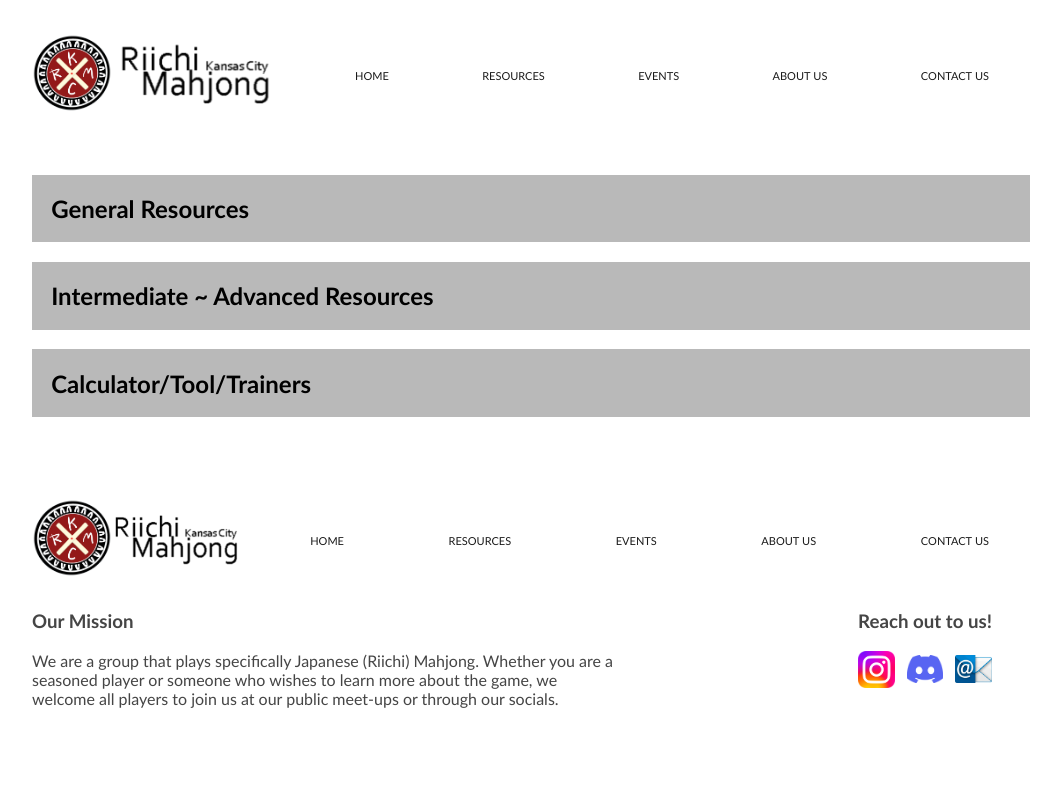
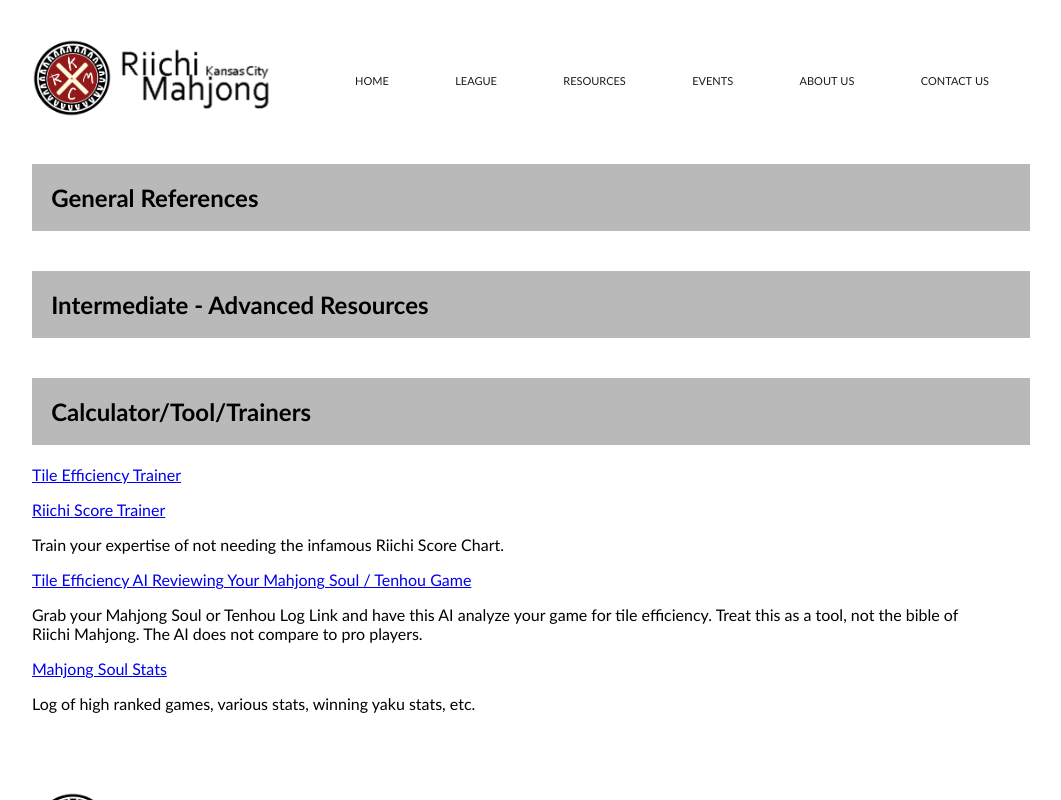
Before and after one commit to smyGitt/kcriichi_website, a React (Create React App) app: page /resource in a window 1280 px wide. Both pictures are taken after a click on the element "Calculator/Tool/Trainers". Shown: the top 800 px of the page, without its empty margins (128-1189 px from the left). Built offline with nearby package versions, Linux system fonts and the light colour scheme.

Commit message:
dropdown complete

```diff
--- a/src/App.css
+++ b/src/App.css
@@ -1,5 +1,6 @@
 .App {
-  display: grid;
+  display: flex;
+  flex-direction: column;
   margin:auto;
   grid-template-columns: 100%;
   width: 60rem;
@@ -9,7 +10,7 @@
   table-layout: fixed;
   grid-auto-flow: row;
   justify-content: center;
-  padding-top: 3vh;
+  padding-top: 1%;
 }
 
 .App * {
--- a/src/components/Dropdown/Dropdown.jsx
+++ b/src/components/Dropdown/Dropdown.jsx
@@ -1,15 +1,20 @@
 import "./Dropdown.css";
+import { useState } from "react";
 
-export default function Dropdown({ title="Untitled", onClick, children }) {
+export default function Dropdown({ title = "Untitled", children}) {
+    const [isDropped, setIsDropped] = useState(false);
+
     function onClickHandler() {
-
+        if (isDropped) { setIsDropped(false); }
+        else { setIsDropped(true); }
     }
 
-    return(<div className="dropdown">
-        <h2 onClick={()=>onClick}>{title}</h2>
-        <div>
-            {children}
+    return (
+        <div className="dropdown">
+            <h2 onClick={onClickHandler}>{title}</h2>
+            <div>
+                {isDropped?children:null}
+            </div>
         </div>
-    </div>
     );
 }
--- a/src/components/Navbar/Navbar.jsx
+++ b/src/components/Navbar/Navbar.jsx
@@ -6,6 +6,7 @@ export default function Navbar() {
         <nav className='navbar'>
             <ul>
                 <li><Link to="/">Home</Link></li>
+                <li><Link to="league">League</Link></li>
                 <li><Link to="resource">Resources</Link></li>
                 <li><Link to="event">Events</Link></li>
                 <li><Link to="about">About Us</Link></li>
--- a/src/components/Router/Router.jsx
+++ b/src/components/Router/Router.jsx
@@ -1,8 +1,10 @@
 import { Route, Routes } from "react-router-dom";
 
 import HomePage from "../pages/HomePage/HomePage";
+import LeaguePage from "../pages/LeaguePage/LeaguePage";
 import AboutPage from "../pages/AboutPage/AboutPage";
 import ResourcePage from "../pages/ResourcePage/ResourcePage";
+import ContactPage from "../pages/ContactPage/ContactPage";
 
 
 export default function Router() {
@@ -11,8 +13,10 @@ export default function Router() {
     return(
         <Routes>
             <Route path="/" element={<HomePage />} />
+            <Route path="/league" element={<LeaguePage />} />
             <Route path="/about" element={<AboutPage />} />
             <Route path="/resource" element={<ResourcePage />} />
+            <Route path="/contact" element={<ContactPage />} />
         </Routes>
     );
 }
--- /dev/null
+++ b/src/components/pages/ContactPage/ContactPage.css
@@ -0,0 +1,16 @@
+.contact-page {
+    display: grid;
+}
+
+.contact-page h1 {
+    grid-row: 0;
+    grid-column: 0;
+}
+
+.contact-textbox {
+    grid-row: 2;
+    grid-column: 0;
+    -ms-grid-column-span: 2;
+    resize: vertical;
+    min-height: 50%;
+}
--- a/src/components/pages/ContactPage/ContactPage.jsx
+++ b/src/components/pages/ContactPage/ContactPage.jsx
@@ -0,0 +1,11 @@
+import "./ContactPage.css"
+
+export default function ContactPage() {
+    return(
+        <div className="contact-page">
+            <h1>Contact us!</h1>
+            <textarea className="contact-textbox" defaultValue="Enter your comments...">
+            </textarea>
+        </div>
+    )
+}
--- /dev/null
+++ b/src/components/pages/LeaguePage/LeaguePage.jsx
@@ -0,0 +1,5 @@
+export default function LeaguePage() {
+    return(
+        <iframe src="https://docs.google.com/forms/d/e/1FAIpQLSfem8otLZJzJoeCdh4mNEvzHMXZdt9dZxMq35NVk31N_u54Gg/viewform?embedded=true" width="640" height="381" frameborder="0" marginheight="0" marginwidth="0">Loading…</iframe>
+    )
+}
--- a/src/components/pages/ResourcePage/ResourcePage.jsx
+++ b/src/components/pages/ResourcePage/ResourcePage.jsx
@@ -1,21 +1,41 @@
 import "./ResourcePage.css"
-import ResourceLinks from "./resourceLinks.js"
+import { resourceLinks } from "./resourceLinks.js"
 import Dropdown from "../../Dropdown/Dropdown.jsx";
-import { useState } from "react"
 
 export default function ResourcePage() {
 
-    const [isDropped,setIsDropped] = useState([false,false,false]);
-    function onClickHandler() {
-
+    function renderResources(resources) {
+        const renderedLinks = [];
+        let index = 0;
+        for (const data of resources) {
+            renderedLinks.push(
+                <div key={index}>
+                    <a href={data.href}>{data.name}</a>
+                    <p>{data.desc}</p>
+                </div>
+            )
+            index++;
+        }
+        return renderedLinks;
     }
 
+    function renderDropdown() {
+        const sectionList = [];
+        let index = 0;
+        for (const section of resourceLinks) {
+            sectionList.push(
+                <Dropdown title={section.title} key={index}>
+                    {renderResources(section.resources)}
+                </Dropdown>
+            );
+            index++;
+        }
+        return sectionList;
+    }
 
     return(
-        <div>
-            <Dropdown title="General Resources" ></Dropdown>
-            <Dropdown title="Intermediate ~ Advanced Resources" ></Dropdown>
-            <Dropdown title="Calculator/Tool/Trainers" ></Dropdown>
-        </div>
+        <>
+            {renderDropdown()}
+        </>
     );
 }
--- a/src/components/pages/ResourcePage/resourceLinks.js
+++ b/src/components/pages/ResourcePage/resourceLinks.js
@@ -5,27 +5,27 @@ exports.resourceLinks = [
             {
                 name: 'Riichi Mahjong Primer Brochure',
                 desc: 'A guide prepared by Kansas City Riichi Mahjong to serve as a concise generalized "how-to-play" that can be handed to new players. Designed to be printed out, the majority of the information was taken from mahjong.guide and tweaked to fit on a single page brochure.',
-                link: 'https://docs.google.com/document/d/1nx8XIndgciChgdwnB_x3owM34EuMkZ7vpGM_rqsEqU8/edit?usp=sharing'
+                href: 'https://docs.google.com/document/d/1nx8XIndgciChgdwnB_x3owM34EuMkZ7vpGM_rqsEqU8/edit?usp=sharing'
             },
             {
                 name: "Mahjong Guide: Beginner's Guide to Riichi Mahjong",
                 desc: '',
-                link: 'https://mahjong.guide/a-beginners-guide-to-riichi-mahjong/'
+                href: 'https://mahjong.guide/a-beginners-guide-to-riichi-mahjong/'
             },
             {
                 name: 'Riichi Mahjong Wiki',
                 desc: '',
-                link: 'https://riichi.wiki/Main_Page'
+                href: 'https://riichi.wiki/Main_Page'
             },
             {
                 name: 'World Riichi Championship Rules',
                 desc: '',
-                link: 'https://www.worldriichi.org/wrc-rules'
+                href: 'https://www.worldriichi.org/wrc-rules'
             },
             {
                 name: 'An Exhaustive List of Terminolog',
                 desc: '',
-                link: 'https://mahjong-ny.com/features/terminology/'
+                href: 'https://mahjong-ny.com/features/terminology/'
             }
         ]
     },
@@ -35,47 +35,47 @@ exports.resourceLinks = [
             {
                 name: '"Riichi Book 1" A book written by Daina Chiba.',
                 desc: 'Covers basic concepts like tile efficiency, five block theory, defense, etc. A popular read for many.',
-                link: 'https://dainachiba.github.io/RiichiBooks/'
+                href: 'https://dainachiba.github.io/RiichiBooks/'
             },
             {
                 name: "Daina Chiba's Seminar - PDF",
                 desc: '2017 WWYD (What Would You Do) Quizzes over basic concepts addressed in Riichi Book 1.',
-                link: 'https://files.riichi.moe/mjg/books%20(en)/Riichi%20Seminar%202017.pdf '
+                href: 'https://files.riichi.moe/mjg/books%20(en)/Riichi%20Seminar%202017.pdf '
             },
             {
                 name: "Daina Chiba's Seminar - YouTube",
                 desc: '2017 WWYD (What Would You Do) Quizzes over basic concepts addressed in Riichi Book 1.',
-                link: 'https://www.youtube.com/watch?v=IrurdaLsBMY&list=PL6uk5miE0Y-Cwjhk7fYdqlm8jOrNXiLQ-'
+                href: 'https://www.youtube.com/watch?v=IrurdaLsBMY&list=PL6uk5miE0Y-Cwjhk7fYdqlm8jOrNXiLQ-'
             },
             {
                 name: '2018 Five Block Method/Calling Judgements',
                 desc: '',
-                link: 'https://files.riichi.moe/mjg/books%20(en)/Riichi%20Seminar%202018.pdf'
+                href: 'https://files.riichi.moe/mjg/books%20(en)/Riichi%20Seminar%202018.pdf'
             },
             {
                 name: 'Excerpts from Super Digital Mahjong by Kobayashi Gō',
                 desc: 'Translated Excerpts from Super Digital Mahjong going over many intermediate to advanced strategies.',
-                link: 'https://natsuai.com/mahjong/digital/'
+                href: 'https://natsuai.com/mahjong/digital/'
             },
             {
                 name: '"Riichi Mahjong Strategy"',
                 desc: 'A strategy book from Japan authored by Nemata & Makoto Fukuchi and translated by an anonymous Samaritan.',
-                link: 'https://files.riichi.moe/mjg/books%20(en)/Riichi%20Mahjong%20Strategy%20(rms).pdf'
+                href: 'https://files.riichi.moe/mjg/books%20(en)/Riichi%20Mahjong%20Strategy%20(rms).pdf'
             },
             {
                 name: '"Statistical Mahjong Strategy"',
                 desc: 'An analysis of tons of tenhou games and their statistical outcomes. Written by Miinin, translated by an anon Samaritan.',
-                link: 'https://files.riichi.moe/mjg/books%20(en)/Statistical%20Mahjong%20Strategy%20(sms).pdf'
+                href: 'https://files.riichi.moe/mjg/books%20(en)/Statistical%20Mahjong%20Strategy%20(sms).pdf'
             },
             {
                 name: 'Mahjong Guide: Collection of Intermediate-Advanced Mahjong Strategy Articles',
                 desc: '',
-                link: 'https://mahjong.guide/list-of-articles/'
+                href: 'https://mahjong.guide/list-of-articles/'
             },
             {
                 name: '"100 Latest Techniques of Strong Players"',
                 desc: "A translation of a series 100 WWYD (What Would You Do) Scenarios with answers from pro-players on the internet Riichi Mahjong Community, followed by the author's thoughts. Written by Higa Hidehito.",
-                link: 'https://files.riichi.moe/mjg/books%20(en)/100%20Latest%20Techniques%20of%20Strong%20Players%20-%20Hidehito%20Higa.pdf'
+                href: 'https://files.riichi.moe/mjg/books%20(en)/100%20Latest%20Techniques%20of%20Strong%20Players%20-%20Hidehito%20Higa.pdf'
             }
         ]
     },
@@ -85,22 +85,22 @@ exports.resourceLinks = [
             {
                 name: 'Tile Efficiency Trainer',
                 desc: '',
-                link: 'https://euophrys.itch.io/mahjong-efficiency-trainer'
+                href: 'https://euophrys.itch.io/mahjong-efficiency-trainer'
             },
             {
                 name: 'Riichi Score Trainer',
                 desc: 'Train your expertise of not needing the infamous Riichi Score Chart.',
-                link: 'https://mahjong.horneds.com/'
+                href: 'https://mahjong.horneds.com/'
             },
             {
                 name: 'Tile Efficiency AI Reviewing Your Mahjong Soul / Tenhou Game',
                 desc: 'Grab your Mahjong Soul or Tenhou Log Link and have this AI analyze your game for tile efficiency. Treat this as a tool, not the bible of Riichi Mahjong. The AI does not compare to pro players.',
-                link: 'https://mjai.ekyu.moe/'
+                href: 'https://mjai.ekyu.moe/'
             },
             {
                 name: 'Mahjong Soul Stats',
                 desc: 'Log of high ranked games, various stats, winning yaku stats, etc.',
-                link: 'https://amae-koromo.sapk.ch/statistics/fan-stats'
+                href: 'https://amae-koromo.sapk.ch/statistics/fan-stats'
             }
         ]
     }
```
